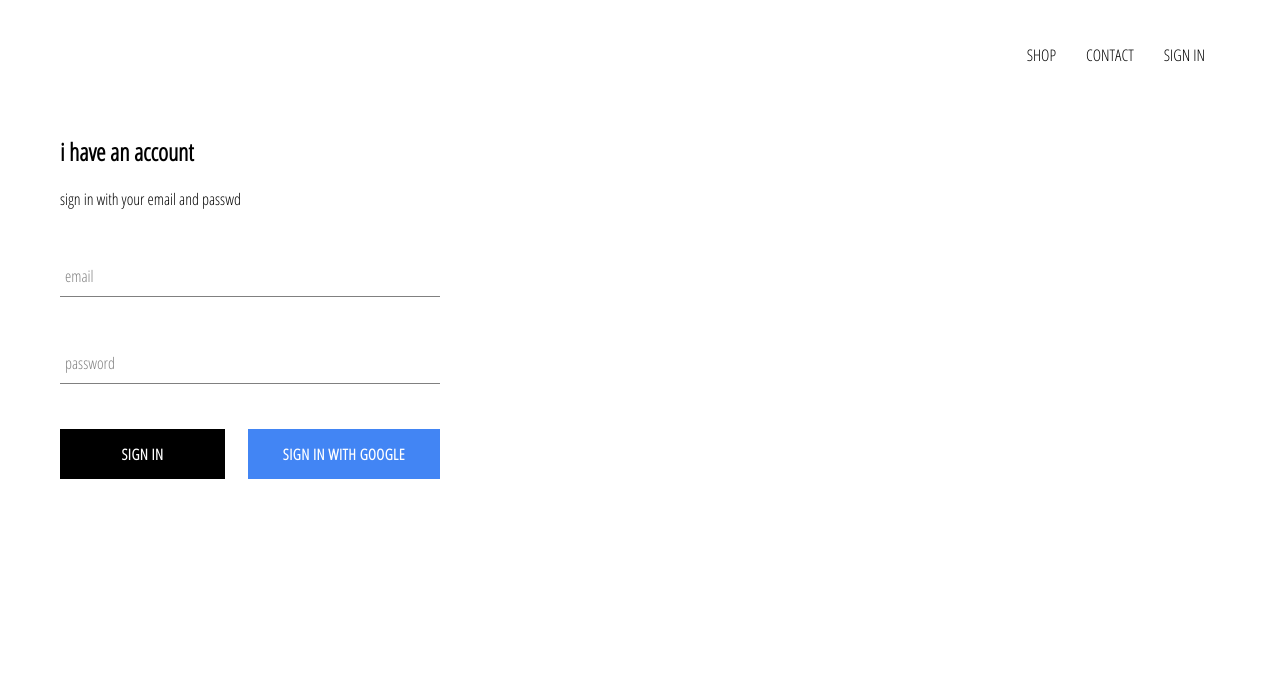
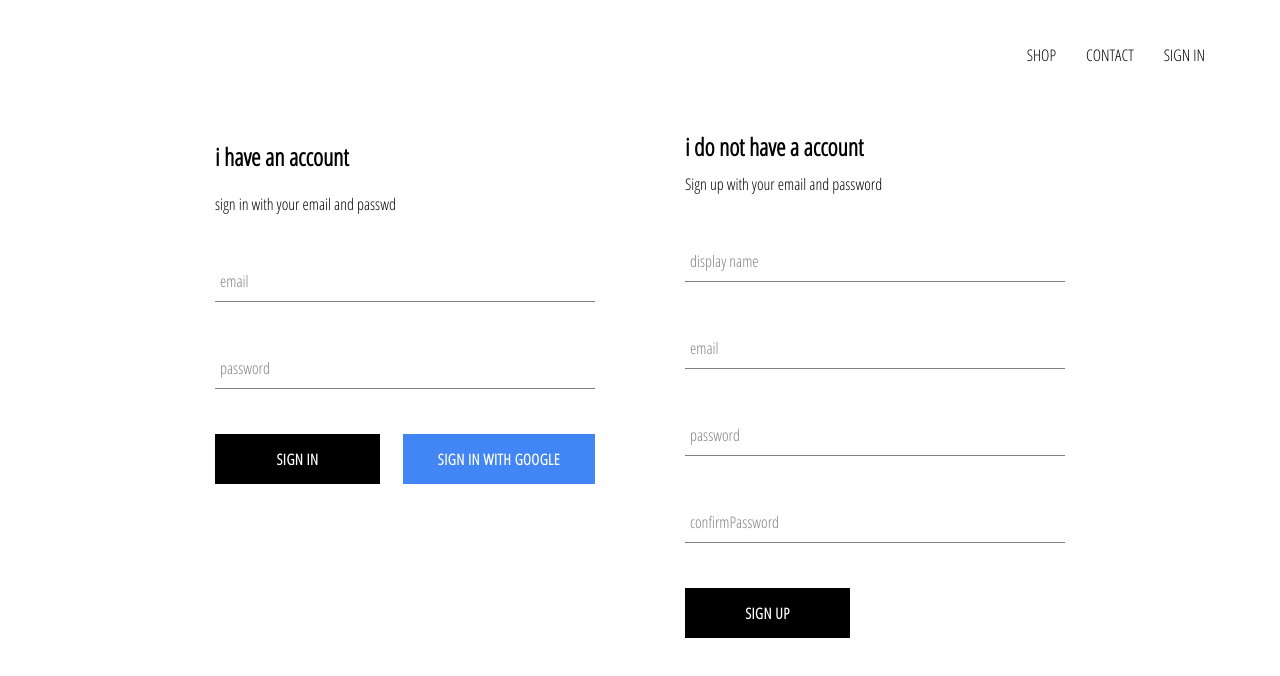
Before and after one commit to shiimara/crwn-clothing, a React (Create React App) app: page /signin in a window 1280 px wide. Shown: the top 676 px of the page. Built offline with nearby package versions, Linux system fonts and the light colour scheme; no server answers.

Commit message:
6eme commit

```diff
--- a/src/App.js
+++ b/src/App.js
@@ -5,7 +5,7 @@ import { Switch, Route } from 'react-router-dom';
 import ShopPage from './pages/shop/shop.component';
 import Header from './components/header/header.compoent';
 import SignInUp from './pages/sign-in-up/sign-in-up.component';
-import { auth } from './firebase/firebase.utils';
+import { auth, createUserProfileDocument } from './firebase/firebase.utils';
 
 
 
@@ -22,11 +22,23 @@ class App extends React.Component {
 
   unsubscribeFromAuth = null;
 
-  componentDidMount() { this.unsubscribeFromAuth =
-    auth.onAuthStateChanged(user => {
-      this.setState({ currentUser: user });
-      console.log(user);
-    });
+  componentDidMount() {
+    this.unsubscribeFromAuth =
+      auth.onAuthStateChanged(async userAuth => {
+        if (userAuth) {
+          const userRef = await createUserProfileDocument(userAuth);
+          userRef.onSnapshot(snapShot => {
+            this.setState({
+              currentUser: {
+                id: snapShot.id,
+                ...snapShot.data()
+              }
+            });
+          });
+
+        }
+        this.setState({ currentUser: userAuth });
+      });
   }
   componentWillUnmount() {
     this.unsubscribeFromAuth();
--- a/src/components/directory/directory.component.jsx
+++ b/src/components/directory/directory.component.jsx
@@ -1,4 +1,4 @@
-import React, { Component } from 'react';
+import React from 'react';
 import './directory.styles.scss';
 
 import MeniItem from '../menu-item/menu-item.componet';
--- a/src/components/header/header.compoent.jsx
+++ b/src/components/header/header.compoent.jsx
@@ -16,20 +16,18 @@ const Header = ({ currentUser}) => (
             <Link className='option' to='/shop'>
             CONTACT</Link>
 
-            {
-                currentUser ? (
+             {
+                 currentUser ?
+                 (<div className='option' onClick={() => auth.signOut()}> SIGN OUT</div>)
+                 :
+                 (<Link className='option' to='/signin'> SIGN IN </Link>)
 
-                    <div className='option' onClick={() => auth.signOut}> SIGN OUT</div>
-
-                ) : (
-                    <Link className='option' to='/signin'> SIGN IN
-                    </Link>
-                )
-            }
+             }
         </div>
     </div>
 
 
 );
 
+
 export default Header;
--- /dev/null
+++ b/src/components/sign-up/sign-up.component.jsx
@@ -0,0 +1,109 @@
+import React from 'react';
+import './sign-up.styles.scss';
+
+import FormInput from '../form-input/form-input.component';
+import CustomButton from '../custom-button/custom-button.component';
+import { auth, createUserProfileDocument } from '../../firebase/firebase.utils';
+import { render } from '@testing-library/react';
+
+
+class SignUp extends React.Component {
+
+    constructor() {
+        super();
+
+        this.state = {
+            displayName: '',
+            email: '',
+            password: '',
+            confirmPassword: ''
+        }
+    }
+
+
+    handleSubmit = async event => {
+        event.preventDefault();
+        const { displayName, email, password, confirmPassword } = this.state;
+        if (password != confirmPassword) {
+            alert("password don't match ");
+            return;
+        }
+        try {
+            const { user } = await auth.createUserWithEmailAndPassword(email, password);
+           await createUserProfileDocument(user, { displayName });
+
+           this.setState({
+            displayName: '',
+            email: '',
+            password: '',
+            confirmPassword: ''
+
+           });
+
+
+        } catch (error) {
+            console.error(error);
+        }
+    };
+
+    handleChange = event => {
+        const {name, value} = event.target;
+        this.setState({[name]: value});
+    };
+
+
+    render() {
+        const { displayName, email, password, confirmPassword } = this.state;
+        return (
+            <div className='sign-up'>
+                <h2 className='title'> i do not have a account</h2>
+                <span> Sign up with your email and password</span>
+                <form className='sign-up-form' onSubmit={this.handleSubmit}>
+                    <FormInput
+                        type='text'
+                        name='displayName'
+                        value={displayName}
+                        onChange={this.handleChange}
+                        label='display name '
+                        required
+                    >
+
+                    </FormInput>
+                    <FormInput
+                        type='email'
+                        name='email'
+                        value={email}
+                        onChange={this.handleChange}
+                        label='email '
+                        required
+                    >
+
+                    </FormInput>
+                    <FormInput
+                        type='password'
+                        name='password'
+                        value={password}
+                        onChange={this.handleChange}
+                        label='password'
+                        required
+                    >
+
+                    </FormInput>
+                    <FormInput
+                        type='password'
+                        name='confirmPassword'
+                        value={confirmPassword}
+                        onChange={this.handleChange}
+                        label='confirmPassword '
+                        required
+                    >
+
+                    </FormInput>
+                    <CustomButton type='submit'>Sign up </CustomButton>
+                </form>
+            </div>
+        );
+    }
+}
+
+export default SignUp;
--- /dev/null
+++ b/src/components/sign-up/sign-up.styles.scss
@@ -0,0 +1,9 @@
+.sign-up{
+    display: flex;
+    flex-direction: column;
+    width: 380px;
+
+    .title{
+        margin: 10px 0;
+    }
+}
--- a/src/firebase/firebase.utils.js
+++ b/src/firebase/firebase.utils.js
@@ -14,11 +14,37 @@ const config = {
   measurementId: "G-VW27XZ7JW1"
 };
 
+export const createUserProfileDocument = async (userAuth, additionalData) => {
+
+  if (!userAuth) return;
+
+  const userRef = firestore.doc(`users/${userAuth.uid}`);
+  const snapShot = await userRef.get();
+
+  if (!snapShot.exists) {
+    const { displayName, email } = userAuth;
+    const crateAt = new Date();
+
+    try {
+
+      await userRef.set({
+        displayName,
+        email,
+        crateAt,
+        ...additionalData
+      })
+    } catch (error) {
+      console.log('eereor', error.message);
+    }
+  }
+  return userRef;
+};
+
 firebase.initializeApp(config);
 
-  export const auth = firebase.auth ();
+export const auth = firebase.auth();
 export const firestore = firebase.firestore();
 const provider = new firebase.auth.GoogleAuthProvider();
-   provider.setCustomParameters({prompt: 'select_account'});
+provider.setCustomParameters({ prompt: 'select_account' });
 export const signInWithGoogle = () => auth.signInWithPopup(provider);
 export default firebase;
--- a/src/pages/sign-in-up/sign-in-up.component.jsx
+++ b/src/pages/sign-in-up/sign-in-up.component.jsx
@@ -2,11 +2,14 @@ import React from 'react';
 
 import './sign-in-up.styles.scss';
 import SignIn from '../../components/sign-in/sign-up.component';
+import SignUp from '../../components/sign-up/sign-up.component';
+
 
 const SignInUp = ( )=> (
 
 <div className='sign-in-and-sign-up'>
  <SignIn/>
+ <SignUp/>
 </div>
 
 );
--- a/src/pages/sign-in-up/sign-in-up.styles.scss
+++ b/src/pages/sign-in-up/sign-in-up.styles.scss
@@ -0,0 +1,7 @@
+.sign-in-and-sign-up{
+    width: 850px;
+    display: flex;
+    justify-content: space-between;
+    margin: 30px auto;
+
+}
```
Lines whose indentation alone changed are shown as unchanged.
